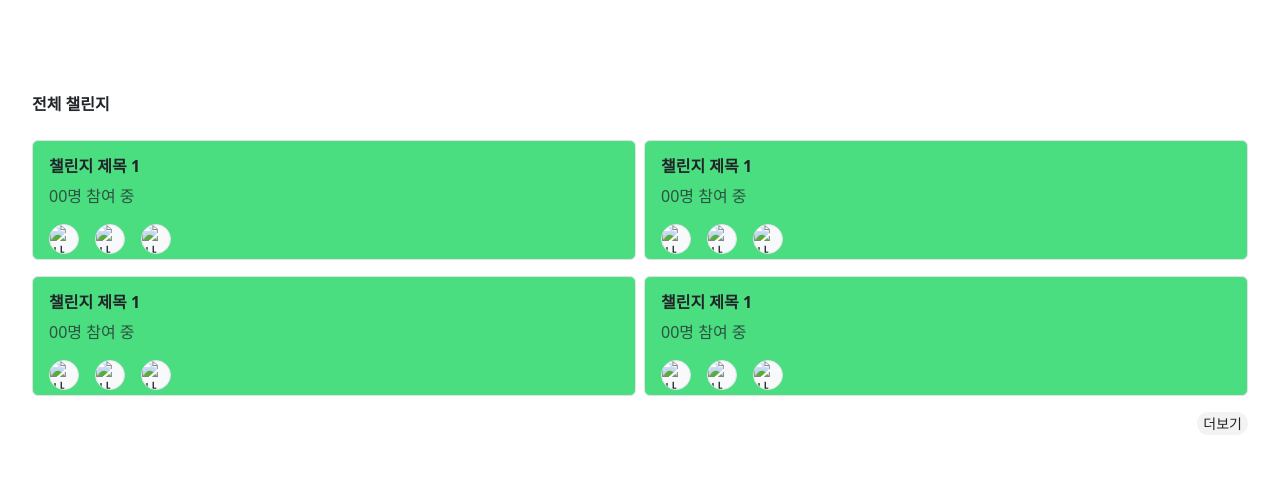
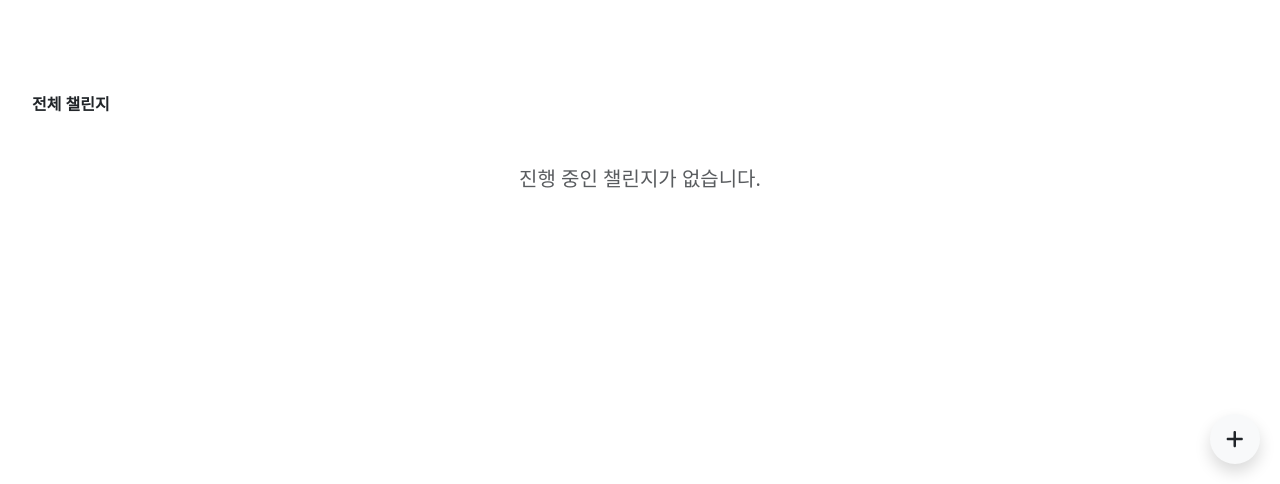
Before and after one commit to ahpicl64/jungle-306-team7, a Flask app: template templates/index.html in a window 1280 px wide. Shown: the part 316-800 px from the top of the page. Run offline with Flask 3, Linux system fonts and the light colour scheme; the template is opened without the code that fills it, so the values that code supplies are empty; some web fonts are replaced.

Commit message:
feat: 본인 참여 중인 챌린지 목록 구현, 전체 진행 중인 챌린지 목록 구현

```diff
--- a/templates/index.html
+++ b/templates/index.html
@@ -36,6 +36,11 @@
     />
     <title>커피챌</title>
     <script>
+      //챌린지 생성 페이지로 넘어가는 함수
+      function generate_chal() {
+
+        window.location.href = "/generate"
+      }
       // ** 쿠키 정보를 가져오는 함수 **
       function getCookie(name) {
         var value = document.cookie.match("(^|;) ?" + name + "=([^;]*)(;|$)");
@@ -163,7 +168,9 @@
         <div class="d-flex w-100 fw-semibold mb-3">전체 챌린지</div>
 
         <!--진행 중인 챌린지 목록 -->
+        {% if all_challenges %}
         <div class="row gx-2 gy-3">
+          {% for challenge in all_challenges %}
           <!-- 첫 번째 카드 -->
           <div class="col-6 col-md-6">
             <div
@@ -172,8 +179,8 @@
             >
               <!-- 제목과 인원 -->
               <div class="d-grid">
-                <h2 class="fs-6 fw-bold">챌린지 제목 1</h2>
-                <p class="text-muted">00명 참여 중</p>
+                <h2 class="fs-6 fw-bold">{{challenge.name}}</h2>
+                <p class="text-muted">{{ challenge.participants or [] | length }}명 참여 중</p>
               </div>
               <!-- 사용자 프로필 사진 -->
               <div class="d-flex align-items-center gap-3">
@@ -204,129 +211,9 @@
               </div>
             </div>
           </div>
-
-          <!-- 두 번째 카드 -->
-          <div class="col-6 col-md-6">
-            <div
-              class="border p-3 rounded"
-              style="background-color: #4ade80; height: 120px"
-            >
-              <!-- 제목과 인원 -->
-              <div class="d-grid">
-                <h2 class="fs-6 fw-bold">챌린지 제목 1</h2>
-                <p class="text-muted">00명 참여 중</p>
-              </div>
-              <!-- 사용자 프로필 사진 -->
-              <div class="d-flex align-items-center gap-3">
-                <img
-                  id="profilePreview"
-                  src=""
-                  class="rounded-circle bg-light border"
-                  width="30"
-                  height="30"
-                  alt="사용자 프로필"
-                />
-                <img
-                  id="profilePreview"
-                  src=""
-                  class="rounded-circle bg-light border"
-                  width="30"
-                  height="30"
-                  alt="사용자 프로필"
-                />
-                <img
-                  id="profilePreview"
-                  src=""
-                  class="rounded-circle bg-light border"
-                  width="30"
-                  height="30"
-                  alt="사용자 프로필"
-                />
-              </div>
-            </div>
+          {% endfor %}
         </div>
 
-          <!-- 세 번째 카드 -->
-          <div class="col-6 col-md-6">
-            <div
-              class="border p-3 rounded"
-              style="background-color: #4ade80; height: 120px"
-            >
-              <!-- 제목과 인원 -->
-              <div class="d-grid">
-                <h2 class="fs-6 fw-bold">챌린지 제목 1</h2>
-                <p class="text-muted">00명 참여 중</p>
-              </div>
-              <!-- 사용자 프로필 사진 -->
-              <div class="d-flex align-items-center gap-3">
-                <img
-                  id="profilePreview"
-                  src=""
-                  class="rounded-circle bg-light border"
-                  width="30"
-                  height="30"
-                  alt="사용자 프로필"
-                />
-                <img
-                  id="profilePreview"
-                  src=""
-                  class="rounded-circle bg-light border"
-                  width="30"
-                  height="30"
-                  alt="사용자 프로필"
-                />
-                <img
-                  id="profilePreview"
-                  src=""
-                  class="rounded-circle bg-light border"
-                  width="30"
-                  height="30"
-                  alt="사용자 프로필"
-                />
-              </div>
-            </div>
-          </div>
-
-          <!-- 네 번째 카드 -->
-          <div class="col-6 col-md-6">
-            <div
-              class="border p-3 rounded"
-              style="background-color: #4ade80; height: 120px"
-            >
-              <!-- 제목과 인원 -->
-              <div class="d-grid">
-                <h2 class="fs-6 fw-bold">챌린지 제목 1</h2>
-                <p class="text-muted">00명 참여 중</p>
-              </div>
-              <!-- 사용자 프로필 사진 -->
-              <div class="d-flex align-items-center gap-3">
-                <img
-                  id="profilePreview"
-                  src=""
-                  class="rounded-circle bg-light border"
-                  width="30"
-                  height="30"
-                  alt="사용자 프로필"
-                />
-                <img
-                  id="profilePreview"
-                  src=""
-                  class="rounded-circle bg-light border"
-                  width="30"
-                  height="30"
-                  alt="사용자 프로필"
-                />
-                <img
-                  id="profilePreview"
-                  src=""
-                  class="rounded-circle bg-light border"
-                  width="30"
-                  height="30"
-                  alt="사용자 프로필"
-                />
-              </div>
-            </div>
-          </div>
         <div class="d-flex justify-content-end">
           <button
             type="button"
@@ -337,7 +224,16 @@
             더보기
           </button>
         </div>
-        </div>
+
+        {% else %}
+        <!--챌린지가 없을 때-->
+        <p class="fs-5 text-muted text-center mt-4">진행 중인 챌린지가 없습니다.</p>
+        <button type="button" class="position-fixed bg-light text-dark rounded-circle shadow"
+              style="width: 50px; height: 50px; bottom: 20px; right: 20px; display: flex; justify-content: center; align-items: center; cursor: pointer; border: none;"
+              onclick="generate_chal()">
+              <i class="fas fa-plus fa-lg"></i>
+        </button>
+        {% endif %}
       </div>
     </div>
   </body>
```
Also changed, not shown: apis/challenge_api.py (+6 -1 lines). Lines whose indentation alone changed are shown as unchanged.
